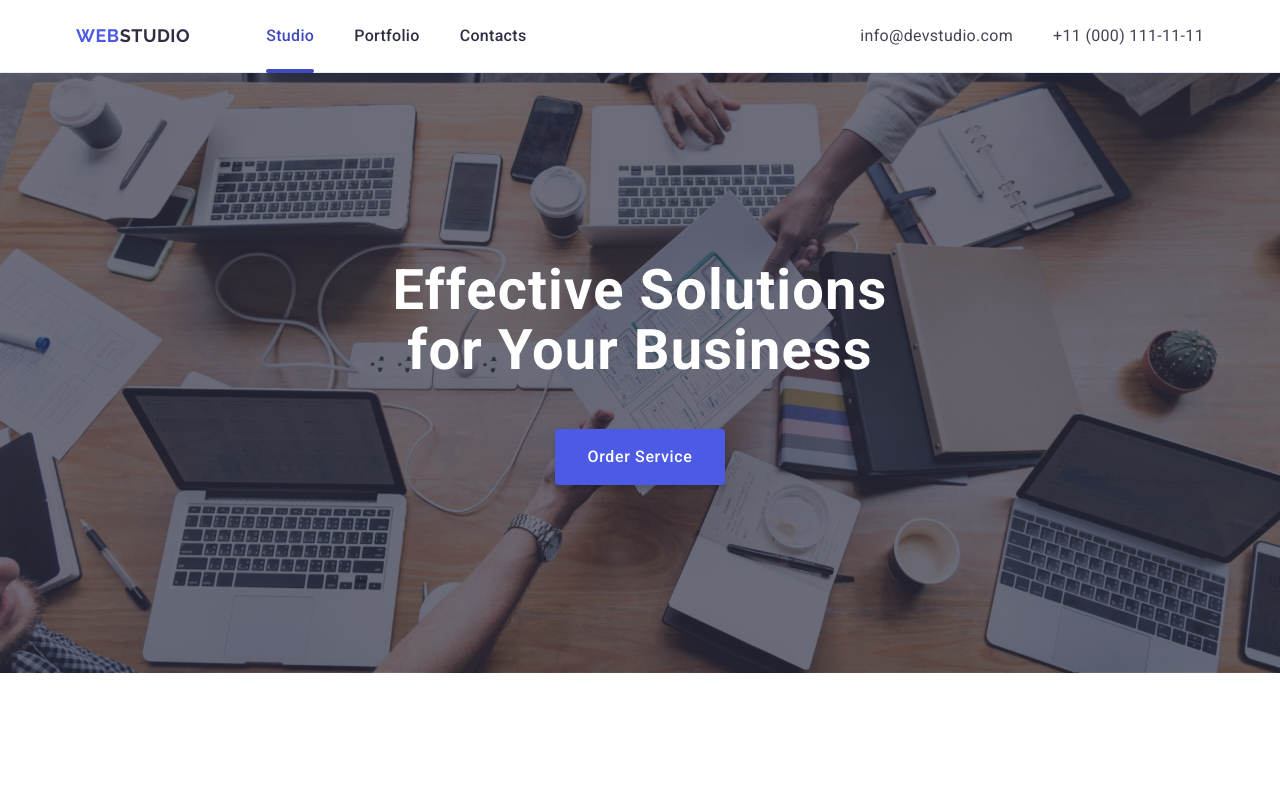
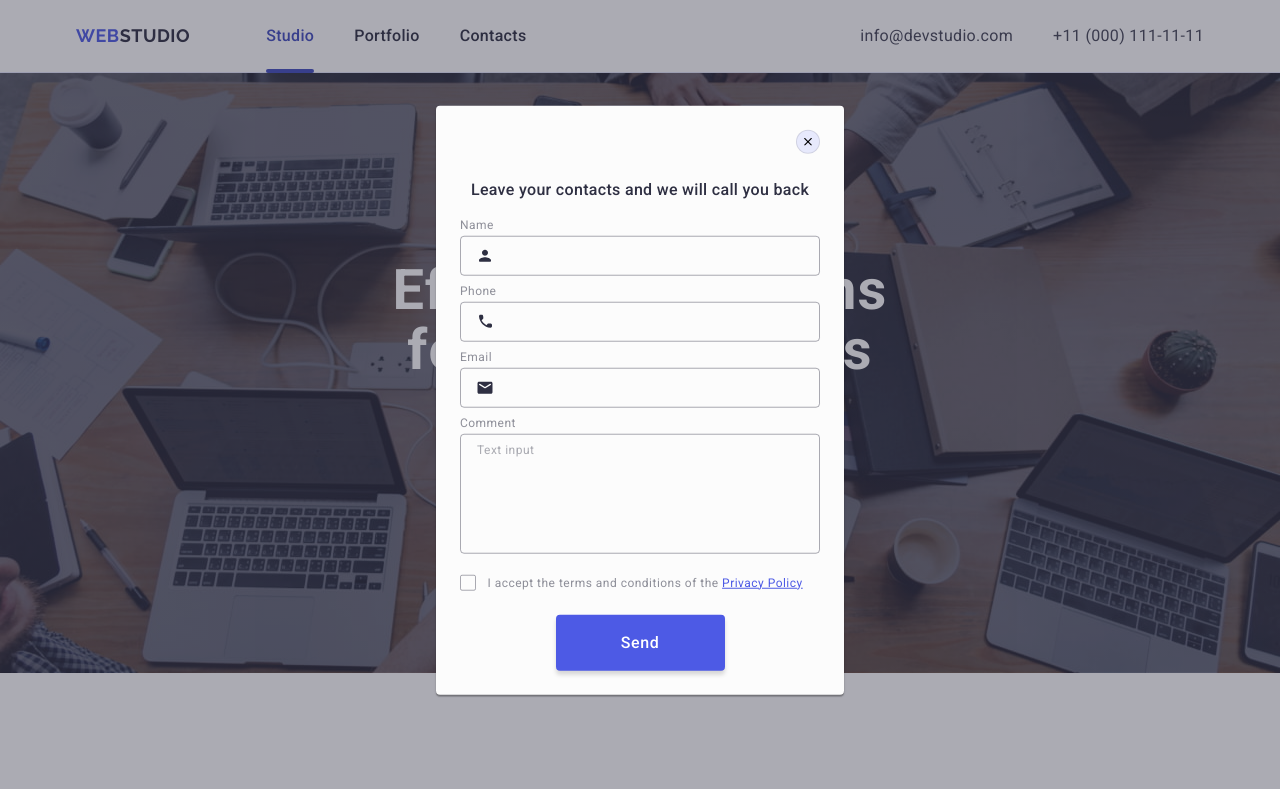
Before and after one commit to anastasiiia0/goit-markup-hw-05, a plain HTML site: page index.html in a window 1280 px wide. Shown: the top 789 px of the page. Drawn offline with nearby package versions, Linux system fonts and the light colour scheme.

Commit message:
finally commit I hope ☠️

```diff
--- a/css/styles.css
+++ b/css/styles.css
@@ -555,7 +555,7 @@ input {
 }
 
 .modal-title {
-  /* margin-bottom: 16px; */
+  margin-bottom: 16px;
   color: #2e2f42;
   text-align: center;
   font-size: 16px;
@@ -568,9 +568,9 @@ input {
   margin-bottom: 8px;
 }
 
-/* .form-field.last-field {
+.form-field.last-field {
   margin-bottom: 16px;
-} */
+}
 
 .form-label {
   display: block;
--- a/index.html
+++ b/index.html
@@ -584,7 +584,7 @@
       </div>
     </footer>
 
-    <div class="backdrop">
+    <div class="backdrop is-open">
       <div class="modal">
         <button type="button" class="modal-close-btn">
           <svg class="close-btn-icon" width="8" height="8">
```
